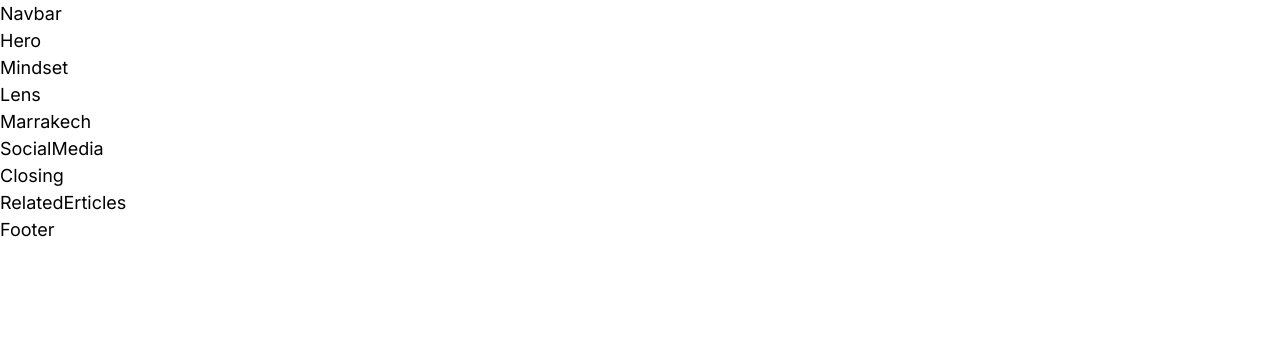
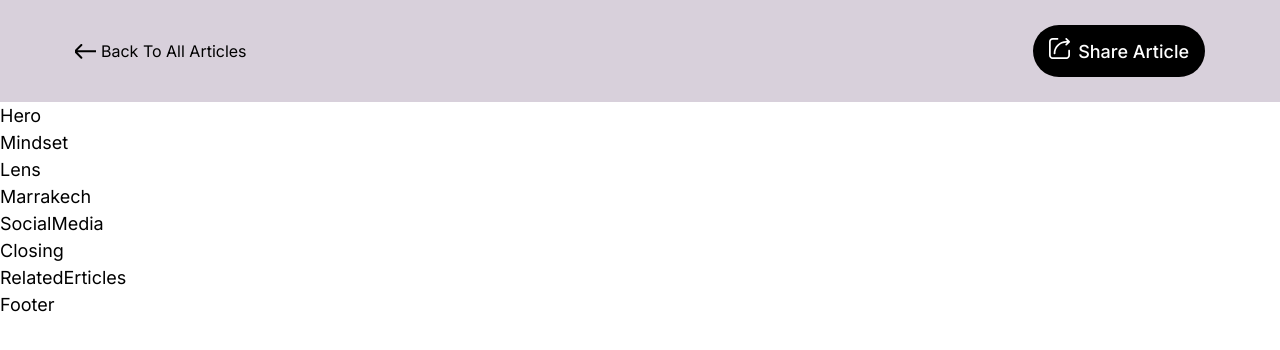
Before and after one commit to EssiJunior/photo-journey-landing, a Next.js app: page / in a window 1280 px wide. Shown: the top 350 px of the page. Built offline with nearby package versions, Linux system fonts and the light colour scheme.

Commit message:
Done Navbar

```diff
--- /dev/null
+++ b/components/atoms/Button.tsx
@@ -0,0 +1,12 @@
+import React from 'react'
+
+const Button = ({ children, className }: { children: React.ReactNode, className?: string }) => {
+    return (
+
+        <button className={`flex rounded-[100px] backdrop-blur-[90px] px-4 py-[12.5px] gap-2 cursor-pointer hover:scale-105 transition-all duration-200 ease-in-out ${className}`}>
+            {children}
+        </button>
+    )
+}
+
+export default Button
--- /dev/null
+++ b/components/atoms/NavigationBack.tsx
@@ -0,0 +1,20 @@
+import { arrowBack } from '@/public/assets'
+import Image from 'next/image'
+import React from 'react'
+
+const NavigationBack = () => {
+    return (
+        <div className="flex gap-1.25">
+            <Image
+                src={arrowBack}
+                width={21}
+                height={0}
+                alt="Back icon"
+            />
+            <span className="text-[16px]">Back{" "}
+                <span className='text-[16px] hidden md:inline-block'>To All Articles</span>
+            </span>
+        </div>)
+}
+
+export default NavigationBack
--- a/layouts/Navbar.tsx
+++ b/layouts/Navbar.tsx
@@ -1,8 +1,22 @@
-import React from 'react'
+import Button from "@/components/atoms/Button"
+import NavigationBack from "@/components/atoms/NavigationBack"
+import { arrowBack, share } from "@/public/assets"
+import Image from "next/image"
 
 const Navbar = () => {
     return (
-        <div>Navbar</div>
+        <header className='sticky top-0 bg-accent/25 backdrop-blur-[10px] px-4.75 md:px-9.5 xl:px-18.75 py-6.25 flex-between'>
+            <NavigationBack />
+            <Button className="bg-black text-white">
+                <Image
+                    src={share}
+                    width={21}
+                    height={0}
+                    alt="Share icon"
+                />
+                <span className="text-[clamp(13px, 1.5vw, 16px)] font-medium">Share Article</span>
+            </Button>
+        </header>
     )
 }
 
--- a/styles/globals.css
+++ b/styles/globals.css
@@ -21,7 +21,7 @@
 
   --primary: #8F9CD3;
   --secondary: #FFCAA4;
-  --accent: ##654672;
+  --accent: #654672;
 }
 
 @layer base {
@@ -31,7 +31,7 @@
   }
 
   body {
-    @apply bg-background text-foreground mx-auto max-w-350;
+    @apply bg-background text-foreground mx-auto max-w-400;
     overflow-x: hidden!important;
     font-family: var(--font-inter);
     font-weight: 400;
```
Also changed, not shown: 2 other files (tests, documents, lock files or other folders).
